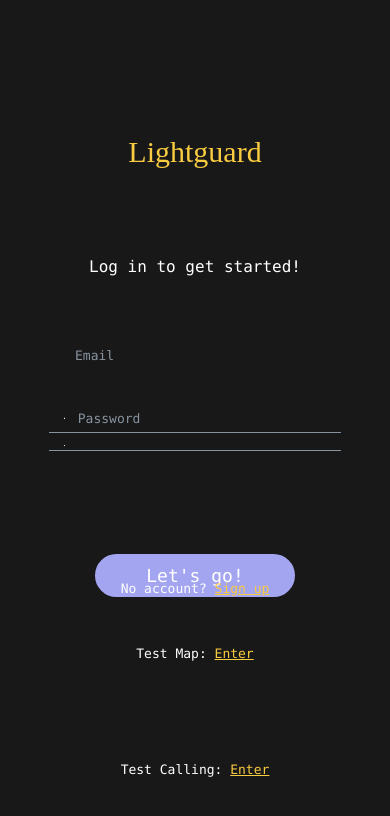
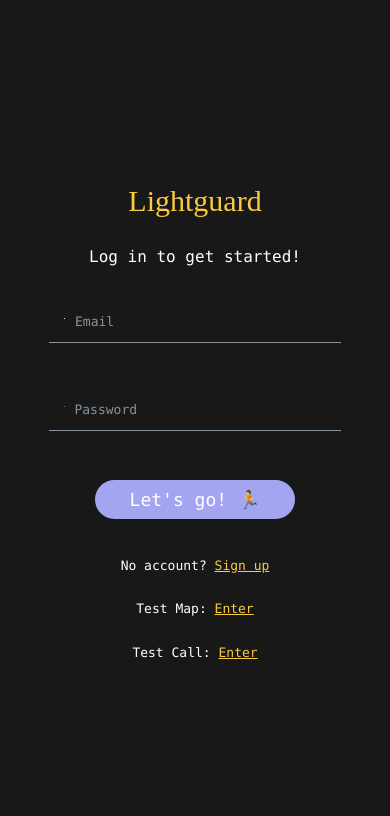
Before and after one commit to chloeegong/Lightguard, a React Native app: screen /Login in a window 390 px wide. Shown: the top 816 px of the page. Built offline with nearby package versions, Linux system fonts and the light colour scheme.

Commit message:
css styling

```diff
--- a/LoginPage.js
+++ b/LoginPage.js
@@ -24,85 +24,47 @@ export default function LoginPage({ navigation }) {
 
   return (
     <View style={styles.container}>
-      <Text
-        style={{
-          top: "13%",
-          fontFamily: "Menlo-Bold",
-          fontSize: 30,
-          color: "#F9CB40"
-        }}
-      >
-        Lightguard
-      </Text>
 
-      <Text
-        style={{
-          top: "17.5%",
-          fontFamily: "Menlo",
-          fontSize: 16,
-          color: "white",
-        }}
-      >
-        Log in to get started!
-      </Text>
+      <View style={styles.topBotMargin} />
 
-      <StatusBar style="auto" />
+      <Text style={styles.titleText}>Lightguard</Text>
+
+      <Text style={styles.subtitleText}>Log in to get started!</Text>
 
       <Input
-        inputStyle={{
-          color: "white",
-          paddingLeft: "2%",
-          fontFamily: "Menlo",
-          fontSize: 13,
-          paddingTop: "8%",
-        }}
-        containerStyle={{ width: "80%", top: "7%" }}
+        inputStyle={styles.inputText}
+        containerStyle={{width: "80%"}}
         placeholder="Email"
-        leftIconContainerStyle={{
-          paddingTop: "70%",
-          paddingLeft: "5%",
-        }}
+        leftIconContainerStyle={styles.leftIconCont}
         leftIcon={{
           size: "12%",
           color: "white",
           type: "font-awesome",
-          name: "envelope",
-        }}
+          name: "envelope"}}
         onChangeText={setEmail}
       />
+
       <Input
         secureTextEntry={true}
-        inputStyle={{
-          color: "white",
-          paddingLeft: "3%",
-          fontFamily: "Menlo",
-          fontSize: 13,
-          paddingTop: "7%",
-        }}
-        containerStyle={{ width: "80%", bottom: "8%" }}
+        inputStyle={styles.inputText}
+        containerStyle={{width: "80%"}}
         placeholder="Password"
-        leftIconContainerStyle={{
-          paddingTop: "7%",
-          paddingLeft: "5%",
-        }}
+        leftIconContainerStyle={styles.leftIconCont}
         leftIcon={{
-          size: "17%",
+          size: "12%",
           color: "white",
           type: "font-awesome",
-          name: "lock",
-        }}
+          name: "lock"}}
         onChangeText={setPassword}
       />
+
       <Button
-        title="Let's go!"
+        title="Let's go! 🏃"
         buttonStyle={{
           backgroundColor: "#A4A5F0",
-          borderWidth: 2,
-          borderColor: "#A4A5F0",
           borderRadius: 30,
         }}
         containerStyle={{
-          bottom: "2%",
           width: 200,
           marginHorizontal: 50,
           marginVertical: 10,
@@ -112,16 +74,10 @@ export default function LoginPage({ navigation }) {
         }}
         titleStyle={{ fontFamily: "Menlo", fontSize: 18 }}
       />
-      <Text
-        style={{
-          //position: "absolute",
-          bottom: "11%",
-          fontFamily: "Menlo",
-          fontSize: 13,
-          color: "#FFFFFF",
-        }}
-      >
+
+      <Text style={styles.testLinks}>
         No account?{" "}
+
         <TouchableOpacity
           onPress={() => {
             navigation.navigate("SignUp");
@@ -132,21 +88,15 @@ export default function LoginPage({ navigation }) {
           </Text>
         </TouchableOpacity>
       </Text>
+
+
       {/* Enter Map */}
       {/* Katrina */}
-      <Text
-        style={{
-          //position: "absolute",
-          bottom: "11%",
-          fontFamily: "Menlo",
-          fontSize: 13,
-          color: "#FFFFFF",
-        }}
-      >
+      <Text style={styles.testLinks}>
         Test Map:{" "}
         <TouchableOpacity
           onPress={() => {
-            navigation.navigate("Map");
+            navigation.navigate("MapPage");
           }}
         >
           <Text style={{ color: "#F9CB40", textDecorationLine: "underline" }}>
@@ -154,21 +104,14 @@ export default function LoginPage({ navigation }) {
           </Text>
         </TouchableOpacity>
       </Text>
-      {/* Test call emerg services */}
+
+      {/* Enter Test Call */}
       {/* Jocelyn */}
-      <Text
-        style={{
-          //position: "absolute",
-          bottom: "5%",
-          fontFamily: "Menlo",
-          fontSize: 13,
-          color: "#FFFFFF",
-        }}
-      >
-        Test Calling:{" "}
+      <Text style={styles.testLinks}>
+        Test Call:{" "}
         <TouchableOpacity
           onPress={() => {
-            navigation.navigate("CallEmergServices");
+            navigation.navigate("CallEmergServicesPage");
           }}
         >
           <Text style={{ color: "#F9CB40", textDecorationLine: "underline" }}>
@@ -176,6 +119,9 @@ export default function LoginPage({ navigation }) {
           </Text>
         </TouchableOpacity>
       </Text>
+
+      <View style={styles.topBotMargin} />
+
     </View>
   );
 }
@@ -184,10 +130,36 @@ const styles = StyleSheet.create({
   container: {
     flex: 1,
     flexDirection: "column",
-    alignItems: "flex-start",
-    changeDirection: "inherit",
     backgroundColor: "#181818",
+    justifyContent: "space-evenly",
     alignItems: "center",
-    justifyContent: "space-around",
   },
+  titleText: {
+    fontFamily: "Menlo-Bold",
+    fontSize: 30,
+    color: "#F9CB40"
+  },
+  subtitleText: {
+    fontFamily: "Menlo",
+    fontSize: 16,
+    color: "white"
+  },
+  inputText: {
+    color: "white",
+    paddingLeft: "2%",
+    fontFamily: "Menlo",
+    fontSize: 13,
+    paddingTop: "2%",
+  },
+  leftIconCont: {
+    paddingLeft: "5%",
+  },
+  testLinks: {
+    fontFamily: "Menlo",
+    fontSize: 13,
+    color: "#FFFFFF",
+  },
+  topBotMargin: {
+    height: "15%"
+  }
 });
```
